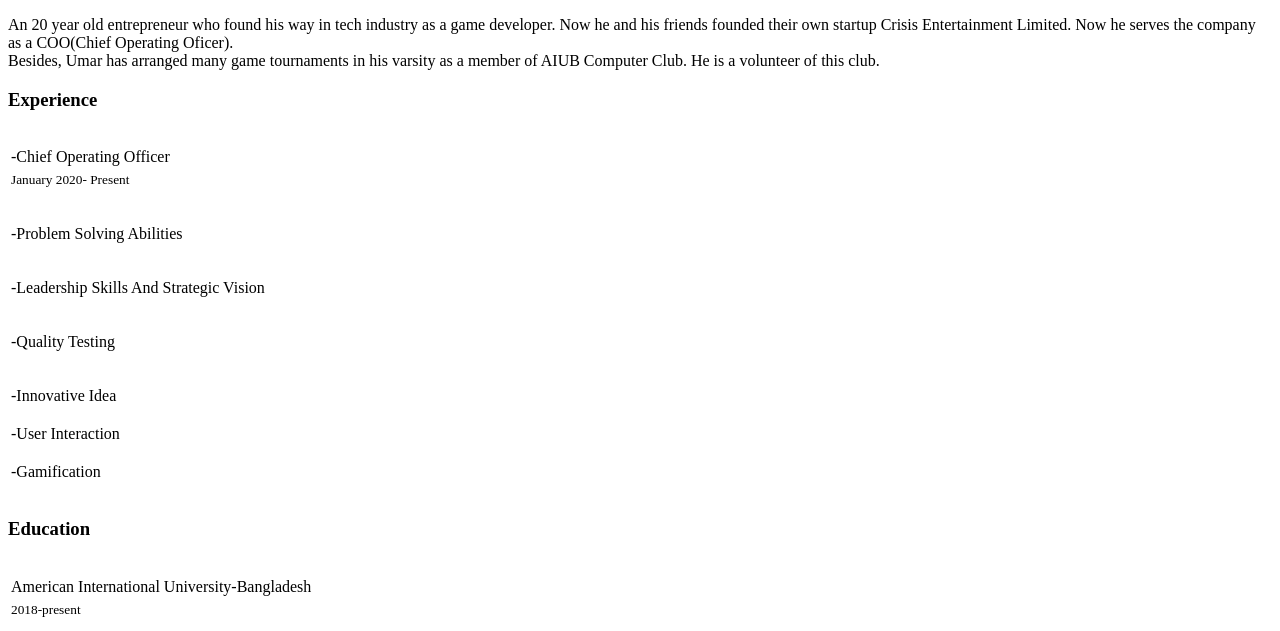
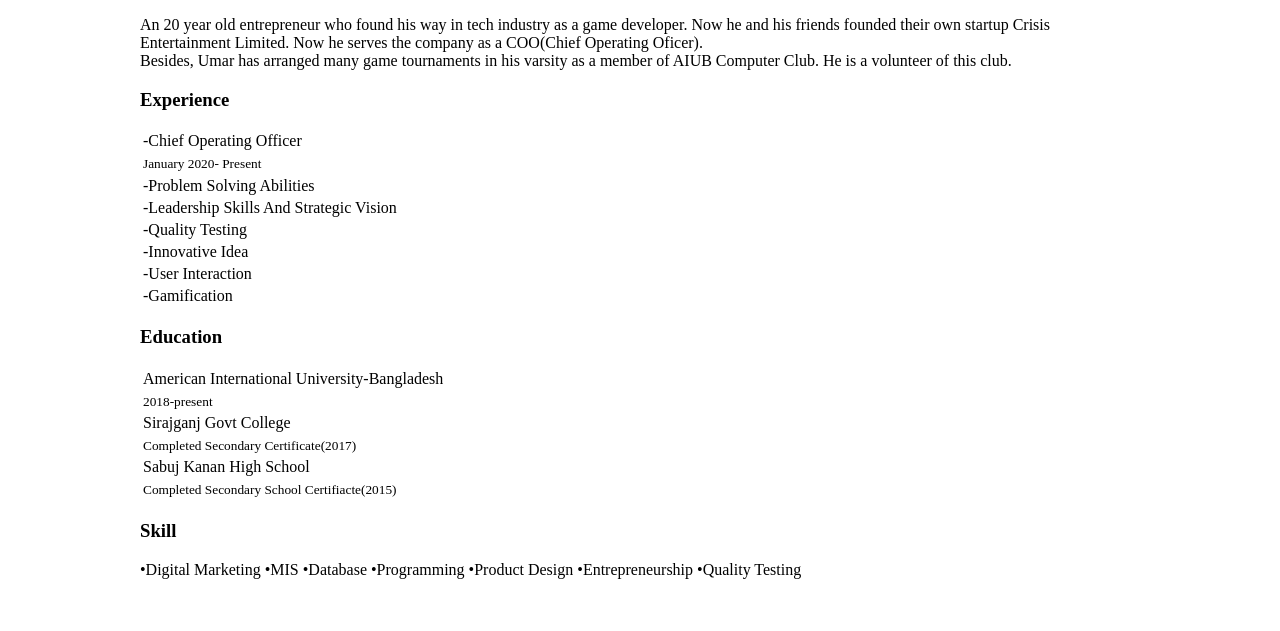
Before and after one commit to ufimran/Resume-of-me, a plain HTML site: page index.html in a window 1280 px wide. Shown: the part 169-800 px from the top of the page. Drawn offline with Linux system fonts and the light colour scheme.

Commit message:
Update index.html

```diff
--- a/index.html
+++ b/index.html
@@ -4,8 +4,9 @@
     <meta charset="utf-8">
     <title>Resume of Umar Faruque</title>
   </head>
-  <div style="size:A4; margin:0;">
+
   <body>
+    <div style="max-width:1000px; margin-left: auto; margin-right: auto">
     <h2>Ariff, Umar Faruque Ibne</h2>
     <h3>ID: 18-36115-1 </h3>
     <p>
@@ -22,38 +23,38 @@ He is a volunteer of this club. </p>
 <h3>Experience</h3>
 <table>
 <tr>
-  <td><p>-Chief Operating Officer <br><sub>January 2020- Present</sub></p></td>
+  <td>-Chief Operating Officer <br><sub>January 2020- Present</sub></td>
 </tr>
 <tr>
-  <td><p>-Problem Solving Abilities</p></td>
+  <td>-Problem Solving Abilities</td>
 </tr>
 <tr>
-  <td><p>-Leadership Skills And Strategic Vision</p></td>
+  <td>-Leadership Skills And Strategic Vision</td>
 </tr>
 <tr>
-  <td><p>-Quality Testing</p></td>
+  <td>-Quality Testing</td>
 </tr>
 <tr>
-  <td><p>-Innovative Idea</p></td>
+  <td>-Innovative Idea</td>
 </tr>
 <tr>
   <td>-User Interaction</td>
 </tr>
 <tr>
-  <td><p>-Gamification</p></td>
+  <td>-Gamification</td>
 </tr>
 </table>
 <h3>Education</h3>
 <table>
 
   <tr>
-    <td><p>American International University-Bangladesh <br> <sub>2018-present</sub></p></td>
+    <td>American International University-Bangladesh <br> <sub>2018-present</sub></td>
   </tr>
   <tr>
-    <td><p>Sirajganj Govt College <br> <sub>Completed Secondary Certificate(2017) </sub></p></td>
+    <td>Sirajganj Govt College <br> <sub>Completed Secondary Certificate(2017) </sub></td>
   </tr>
   <tr>
-    <td><p>Sabuj Kanan High School <br> <sub>Completed Secondary School Certifiacte(2015)</sub></p></td>
+    <td>Sabuj Kanan High School <br> <sub>Completed Secondary School Certifiacte(2015)</sub></td>
   </tr>
 
 </table>
@@ -61,7 +62,8 @@ He is a volunteer of this club. </p>
 <p>•Digital Marketing •MIS •Database •Programming •Product Design •Entrepreneurship
 •Quality Testing</p>
 
+     </div>
   </body>
 
-  </div>
+
 </html>
```
